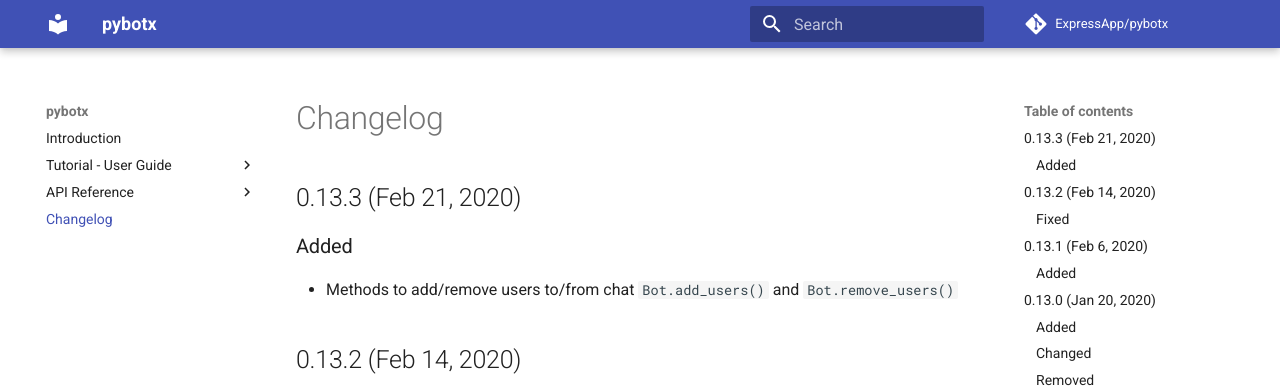
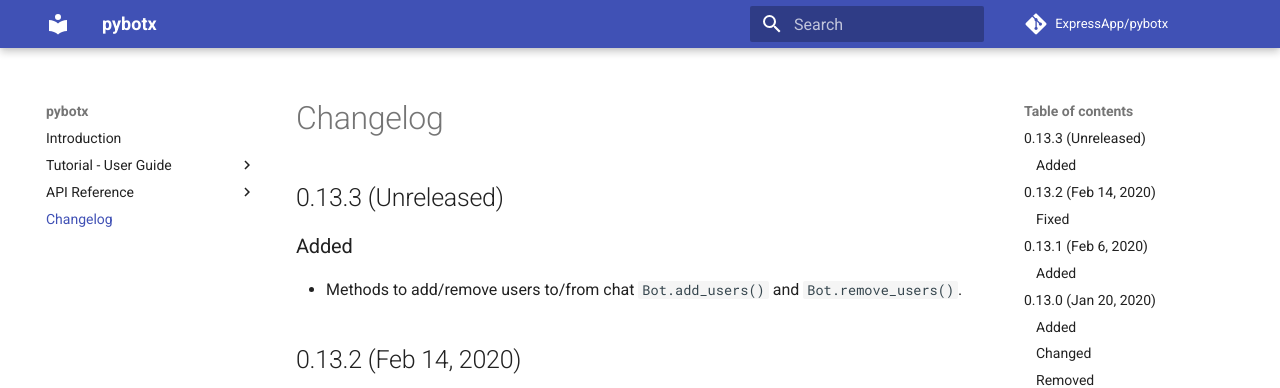
Before and after one commit to ExpressApp/pybotx, an MkDocs documentation site: the page built from docs/changelog.md, in a window 1280 px wide and 900 px high. Shown: the top 388 px of the window. Built offline with MkDocs 1.6.1 and Material for MkDocs 9.7.7, drawn with Linux system fonts in a browser that asks for light colours; comment, search, counter and statistics services are not loaded.

Commit message:
Remove release date in changelog for 0.13.3

```diff
--- a/docs/changelog.md
+++ b/docs/changelog.md
@@ -1,7 +1,8 @@
-## 0.13.3 (Feb 21, 2020)
+## 0.13.3 (Unreleased)
 
 ### Added
-* Methods to add/remove users to/from chat `Bot.add_users()` and `Bot.remove_users()`
+
+* Methods to add/remove users to/from chat `Bot.add_users()` and `Bot.remove_users()`.
 
 ## 0.13.2 (Feb 14, 2020)
 
```
